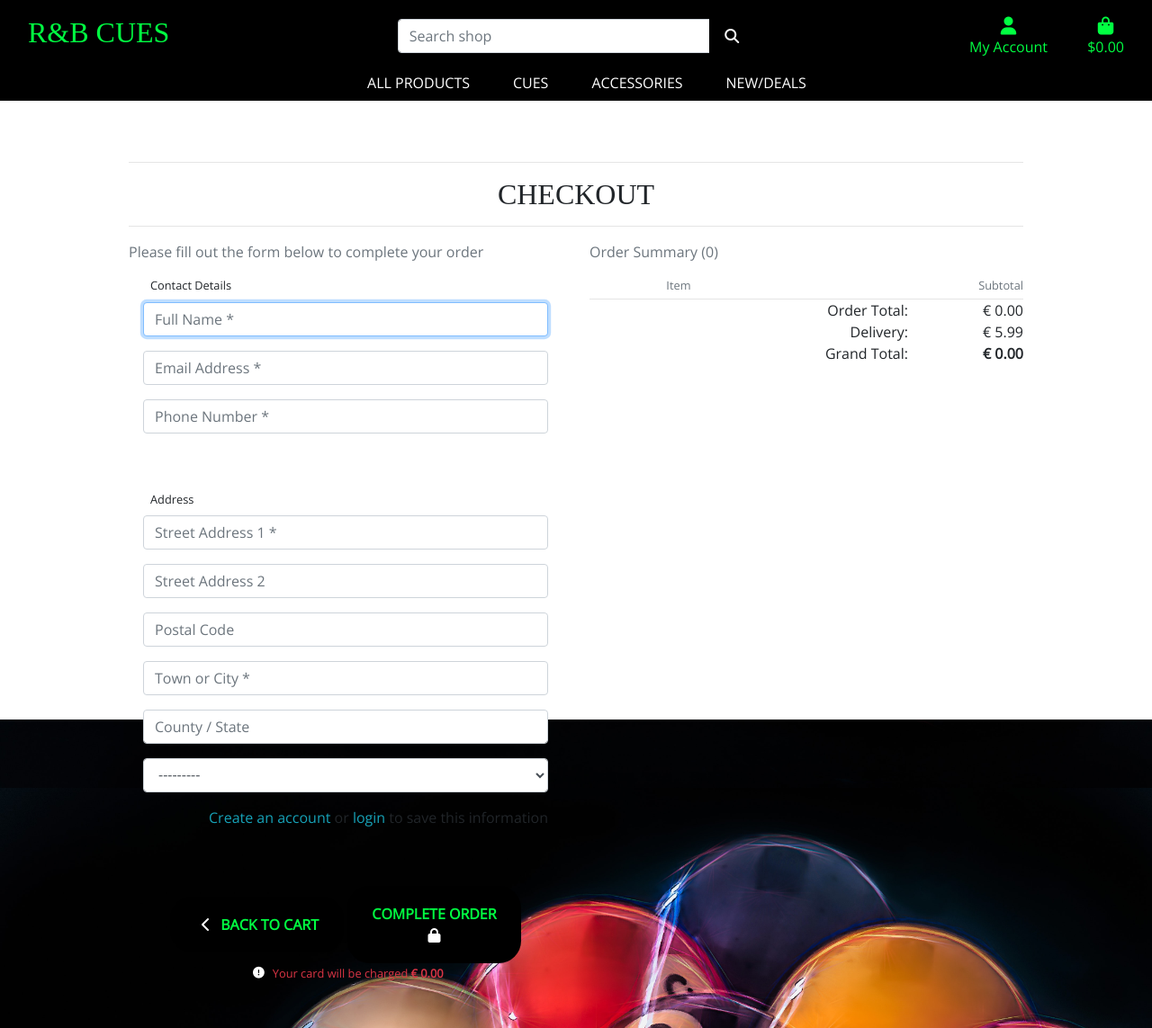
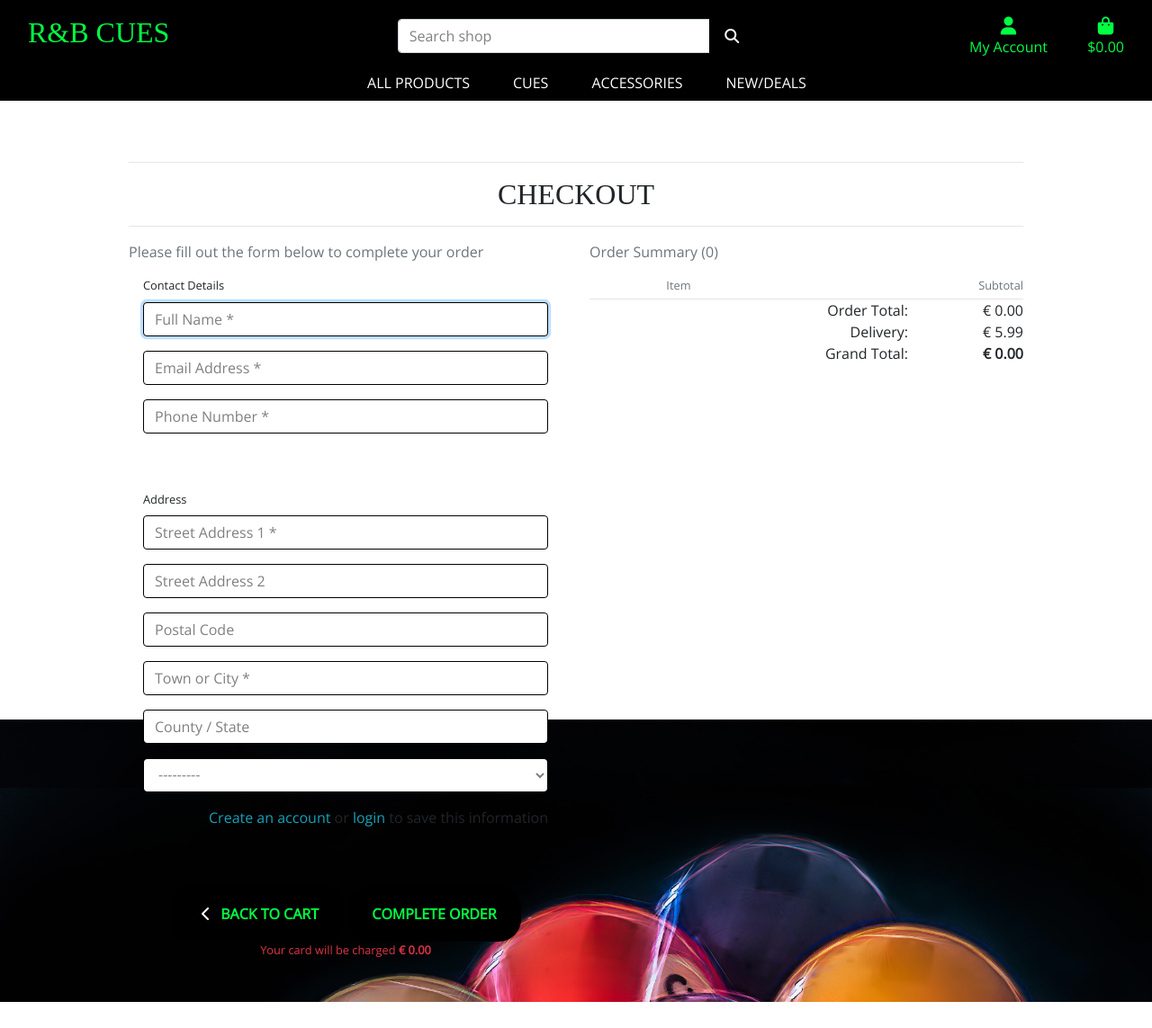
Before and after one commit to Code-Institute-Submissions/rb-cues, a Django app: template checkout/templates/checkout/checkout.html in a window 1280 px wide. Shown: the whole page at 90% size. After the commit the page ends 1114 px from the top, so only its background shows below. Run offline with Django 3.2, Linux system fonts and the light colour scheme; the template is opened without the code that fills it: values that come from a table or form of the project are taken from there, others are empty; parts of the project's set-up code (start-up, migrations or seed data) failed here and were passed over; some libraries are stand-ins or nearby versions; some web fonts are replaced.

Commit message:
Added css/adjusted styling checkout

```diff
--- /dev/null
+++ b/checkout/static/checkout/css/checkout.css
@@ -0,0 +1,34 @@
+/* Checkout shipping/billing onfo section */
+.fieldset-label {
+    position: relative;
+    right: .5rem;
+}
+
+#payment-form .form-control,
+#card-element {
+    color: rgba(0,0,0,1);
+    border: 1px solid rgba(0,0,0,1);
+}
+
+/* placeholder css */
+select,
+select option {
+    color: rgba(0,0,0.5);
+}
+
+select:invalid,
+select option[value=""] {
+    color: rgba(0,0,0,0.5) !important;
+}
+
+::-webkit-input-placeholder { /* Edge */
+  color: rgba(0,0,0,0.5);
+}
+
+:-ms-input-placeholder { /* Internet Explorer */
+  color: rgba(0,0,0,0.5);
+}
+
+::placeholder {
+  color: rgba(0,0,0,0.5) !important;
+}
--- a/checkout/templates/checkout/checkout.html
+++ b/checkout/templates/checkout/checkout.html
@@ -175,17 +175,11 @@
                                 <span class="font-weight-bold">
                                     Complete Order
                                 </span>
-                                <span class="icon">
-                                    <i class="fas fa-lock"></i>
-                                </span>
                             </button>
                         </div>
 
                         <div class="mb-5">
                             <p class="small text-danger my-0">
-                                <span class="icon">
-                                    <i class="fas fa-exclamation-circle"></i>
-                                </span>
                                 <span>
                                     Your card will be charged
                                     <strong>
```
